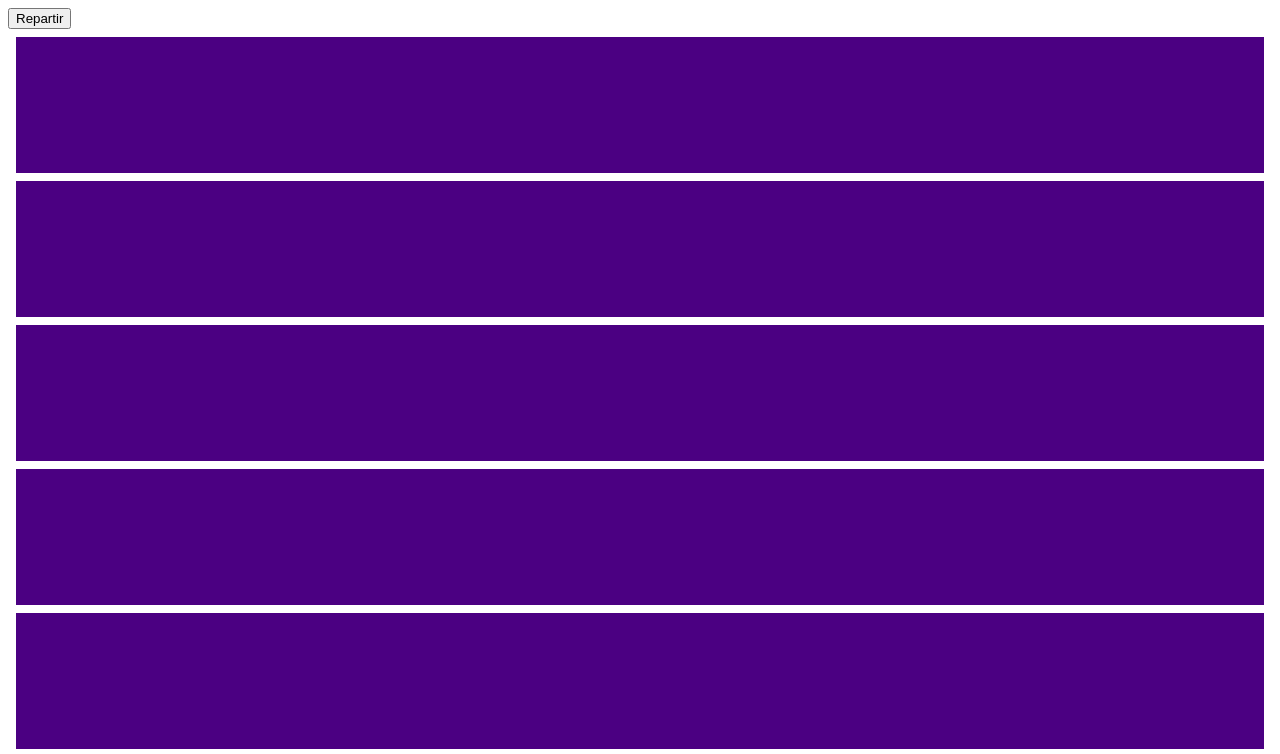
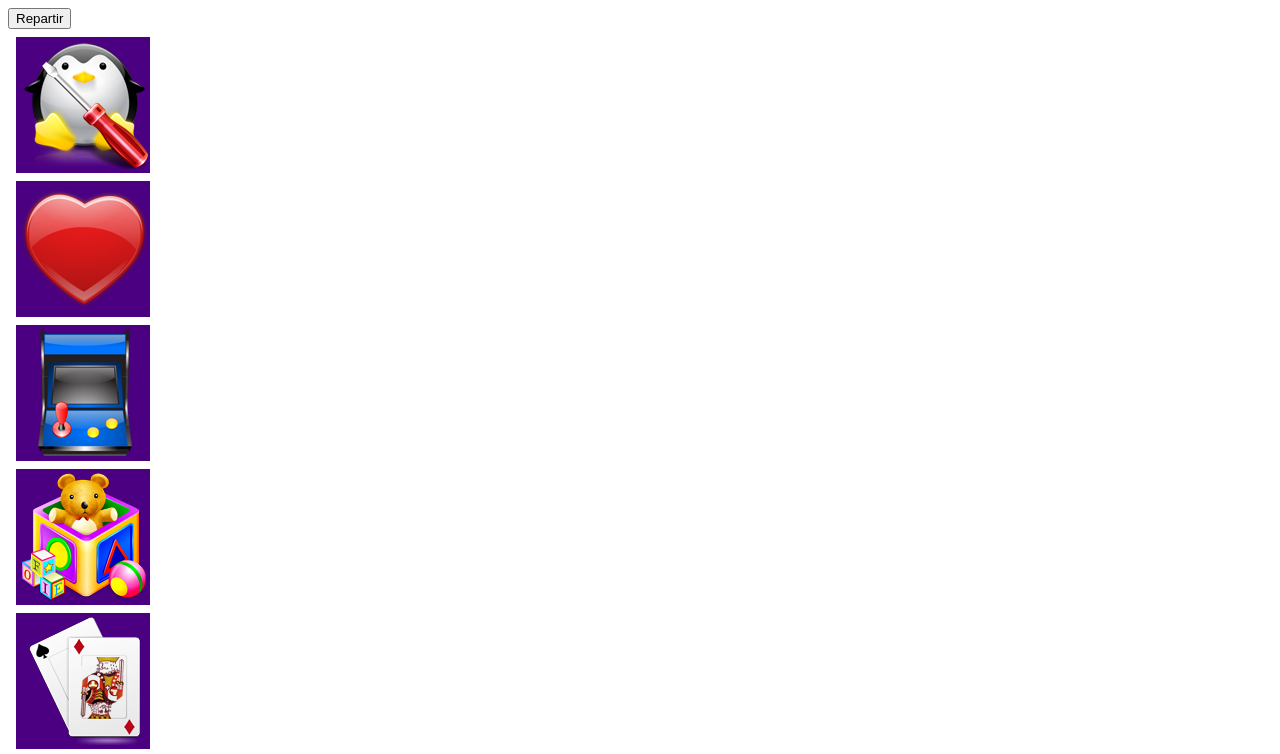
Before and after one commit to thiago980709/parcialSantiagoCastaR, a plain HTML site: page index.html in a window 1280 px wide. Both pictures are taken after a click on the button "Repartir". Shown: the top 754 px of the page. Drawn offline with Linux system fonts and the light colour scheme.

Commit message:
modificacion

```diff
--- a/index.html
+++ b/index.html
@@ -1,6 +1,9 @@
 <html>
 	<head>
 	<script>
+/**
+Esta funcion es la que guarda las imagenes y nos retorna la imagen
+**/
 function cualImagen( fila, col ){
 	var imagenes = [
 		"1.png",
@@ -18,14 +21,19 @@ function cualImagen( fila, col ){
 	return "img/" + imagenes[ pos % 10 ];
 }
 
+/**
+Esta funcion es la que cargas las imagenes en los div
+**/
 function htmlCarta( fila, col ){
 	return '<div><img src="' + cualImagen(fila,col) + '" /></div>';
 }
-
+/**
+Esta funcion es la que se encarga de repartir las cartas invocando la funcion htmlCarta
+**/
 function repartir(){
 	var cartas="";
 	for( var fila = 0; fila <= 4; fila++){
-		for( col = 0; col <= 5; col++){
+		for( var col = 0; col <= 5; col++){
 			cartas += htmlCarta( fila, col );
 		}
 	}
@@ -34,12 +42,22 @@ function repartir(){
 	tab.innerHTML = cartas;
 }
 
+function voltearCarta(){
+	if (document.getElementsByTagName('img').style.visibility="visible") {
+	document.getElementsByTagName('img').style.visibility="hidden";
+
+	if (document.getElementsByTagName('img').style.visibility="hidden")
+	document.getElementsByTagName('img').style.visibility="visible";
+	}
+}
 	</script>
 	<style>
 #tablero img
 {
-	visibility: hidden;
+	visibility: visible;
 }
+
+
 
 #tablero div
 {
@@ -47,12 +65,20 @@ function repartir(){
 	padding: 4px;
 	border-width: 5px;
 	margin: 8px;
+	width: 10%
 }
+.fila{
+	width: 50%
+}
+
 	</style>
 	</head>
 	<body>
 	<button onclick="repartir()">Repartir</button>
-	<div id="tablero"></div>
+
+	<div id="tablero" onclick="voltearCarta()"></div>
+
+
 	<div id="puntaje"></div>
 	</body>
 </html>
```
